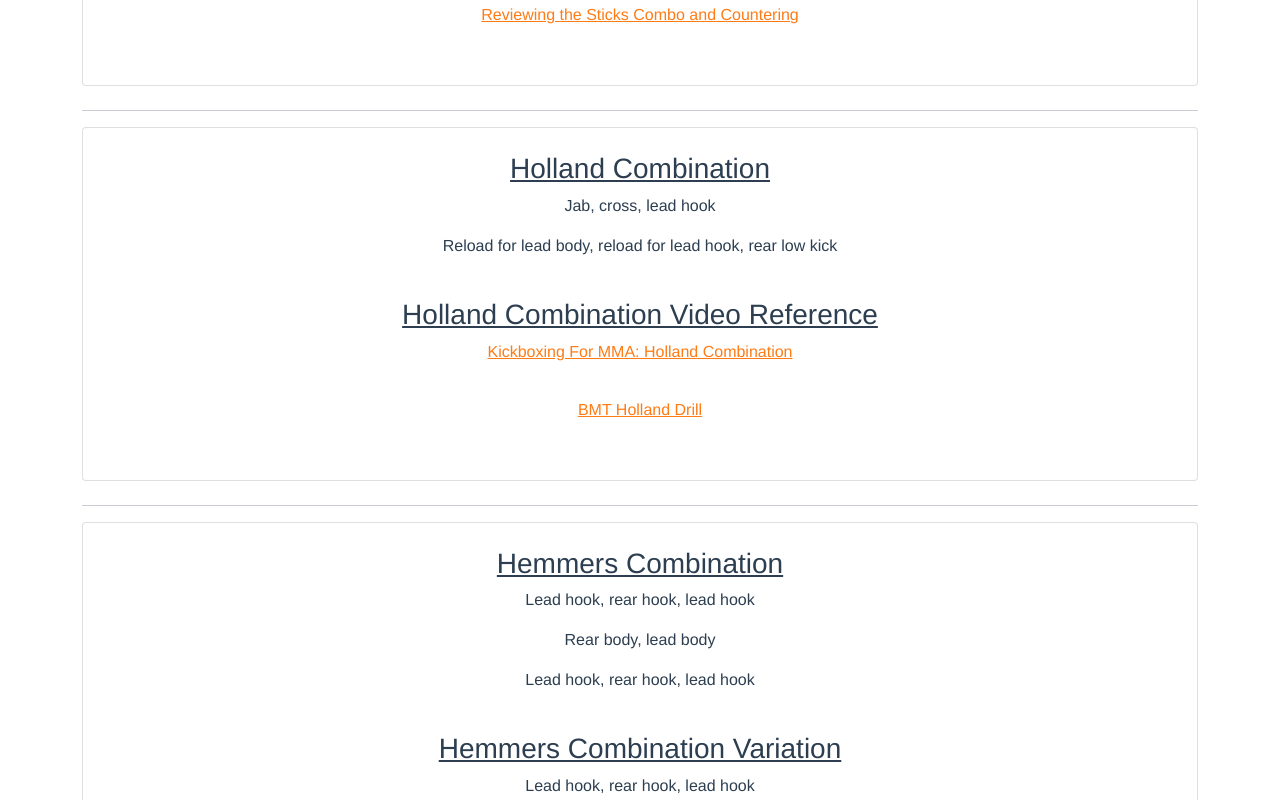
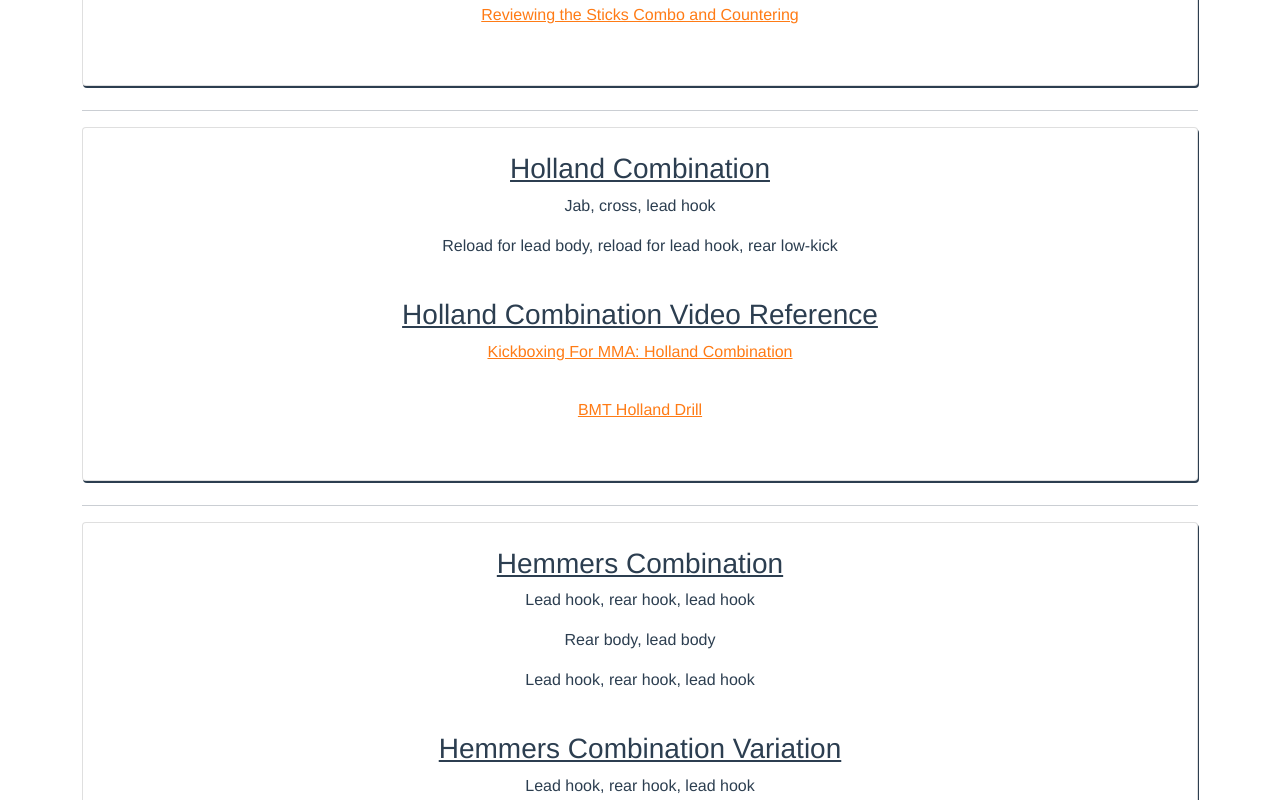
Before and after one commit to CESAR-JARAMILLO/Bang-Muay-Thai-Combos, a Vue app: page / in a window 1280 px wide. Shown: the part 1620-2420 px from the top of the page. Built offline with nearby package versions, Linux system fonts and the light colour scheme.

Commit message:
style changes

```diff
--- a/src/App.vue
+++ b/src/App.vue
@@ -4,7 +4,7 @@
     <Jumbotron id="jumbotron" />
     <List id="list" />
     <Cards id="cards" />
-    <a href="/">Back To Top</a>
+    <a href="#jumbotron">Back To Top</a>
   </div>
 </template>
 
--- a/src/components/Cards.vue
+++ b/src/components/Cards.vue
@@ -17,7 +17,7 @@
       <div id="holland" class="card">
           <h3>Holland Combination</h3>
           <p>Jab, cross, lead hook</p>
-          <p>Reload for lead body, reload for lead hook, rear low kick</p>
+          <p>Reload for lead body, reload for lead hook, rear low-kick</p>
           <br>
           <h3>Holland Combination Video Reference</h3>
           <a href="https://www.youtube.com/watch?v=uadMkjatsd0&list=PLhKjAOsodBLmddG0i5fakLyWCWOKVvnjg&index=3&t=33s">Kickboxing For MMA: Holland Combination</a>
@@ -143,6 +143,7 @@ export default {
     .card {
         padding: 24px 10px;
         margin-bottom: 24px;
+        box-shadow: 1px 2px;
     }
 
     h3 {
```
